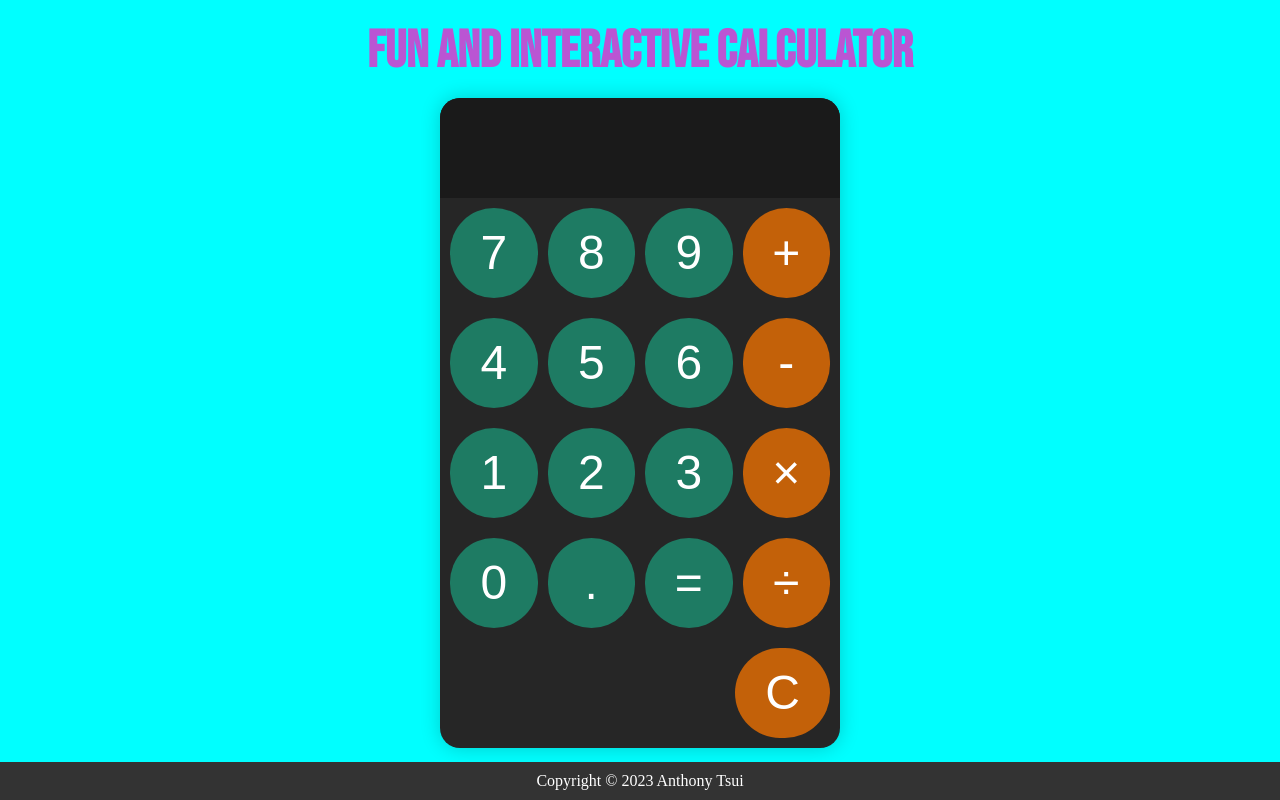
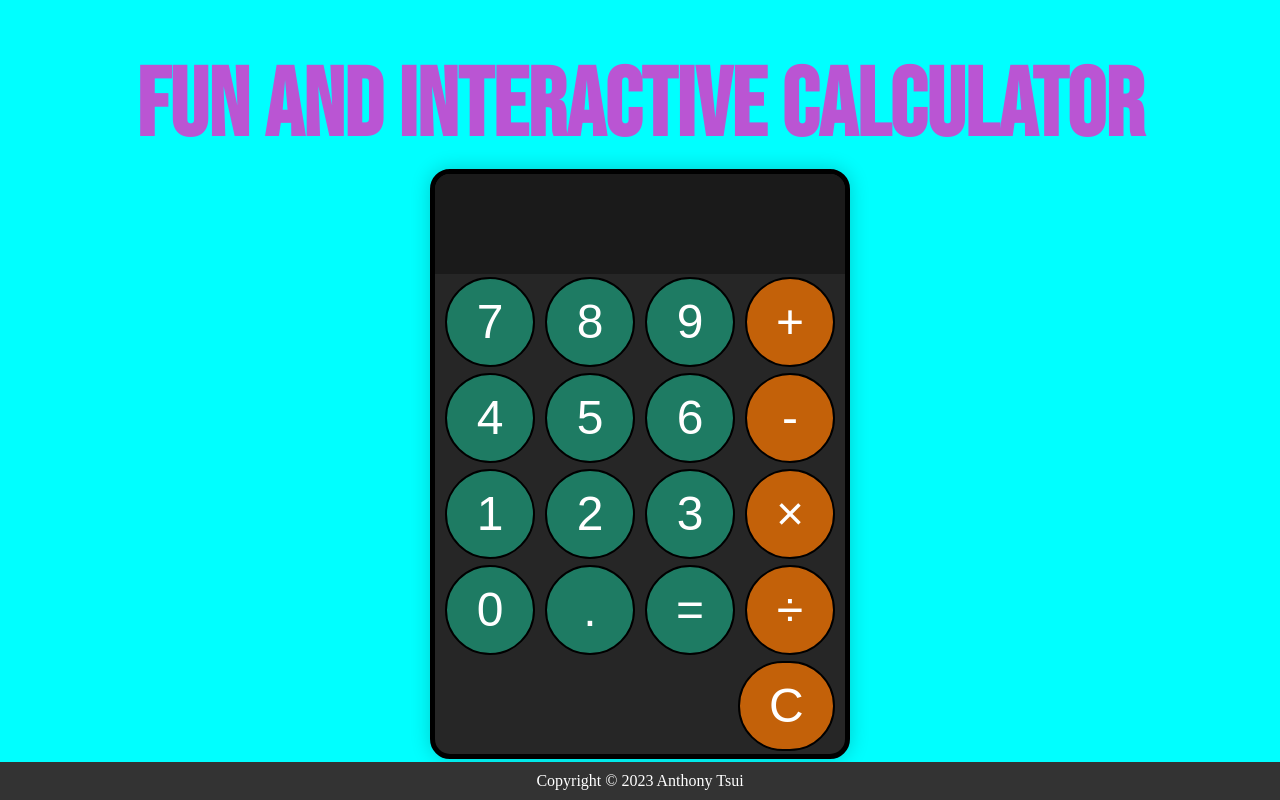
Before and after one commit to s3791898/calculator, a plain HTML site: page index.html in a window 1280 px wide. Drawn offline with Linux system fonts and the light colour scheme.

Commit message:
Fixed some of the styling

```diff
--- a/style.css
+++ b/style.css
@@ -15,16 +15,17 @@ body {
 
 h1 {
   font-family: 'Bebas Neue', sans-serif;
-  font-size: 52px;
+  font-size: 6rem;
   color: #BA55D3;
-  margin-top: 20px;
+  margin-top: 50px;
 }
 
 main {
   display: flex;
-  justify-content: center;
+  justify-content: flex-end;
   align-items: center;
   height: 100vh;
+  max-width: 420px;
 }
 
 #calculator {
@@ -32,10 +33,10 @@ main {
   display: flex;
   flex-direction: column;
   background-color: hsl(0, 0%, 15%);
-  max-width: 400px;
   overflow: hidden;
   border-radius: 20px;
   box-shadow: 0 0 20px rgba(0, 0, 0, 0.2);
+  border: 5px solid black;
 }
 
 #display {
@@ -57,19 +58,17 @@ main {
 }
 
 .button-container {
+  display: flex;
+  justify-content: flex-end;
+  padding: 0 10px;
+  margin: 3px 0;
   width: 100%;
   gap: 10px;
-  display: flex;
-  margin-top: 10px;
-  margin-bottom: 10px;
-  padding: 0 10px;
-  justify-content: flex-end;
 }
 
 .button-container>button {
-  box-sizing: border-box;
   border-radius: 50px;
-  border: none;
+  border: 2px solid black;
   width: 25%;
   height: 90px;
   color: white;
@@ -100,10 +99,8 @@ main {
   background-color: hsl(28.3, 91.2%, 60%);
 }
 
-
 footer {
   text-align: center;
-  margin-top: auto;
   width: 100%;
   background-color: #333;
   color: white;
```
